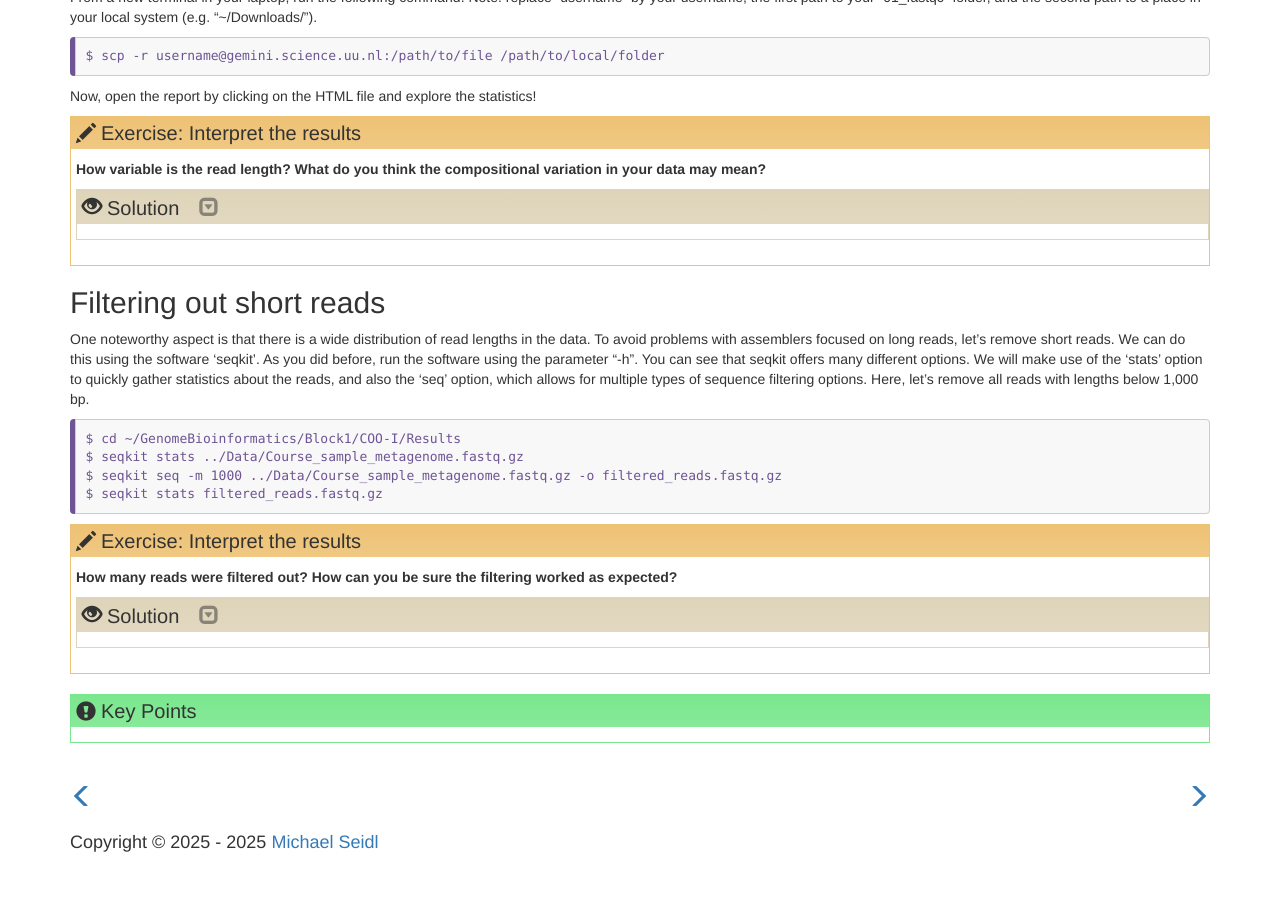
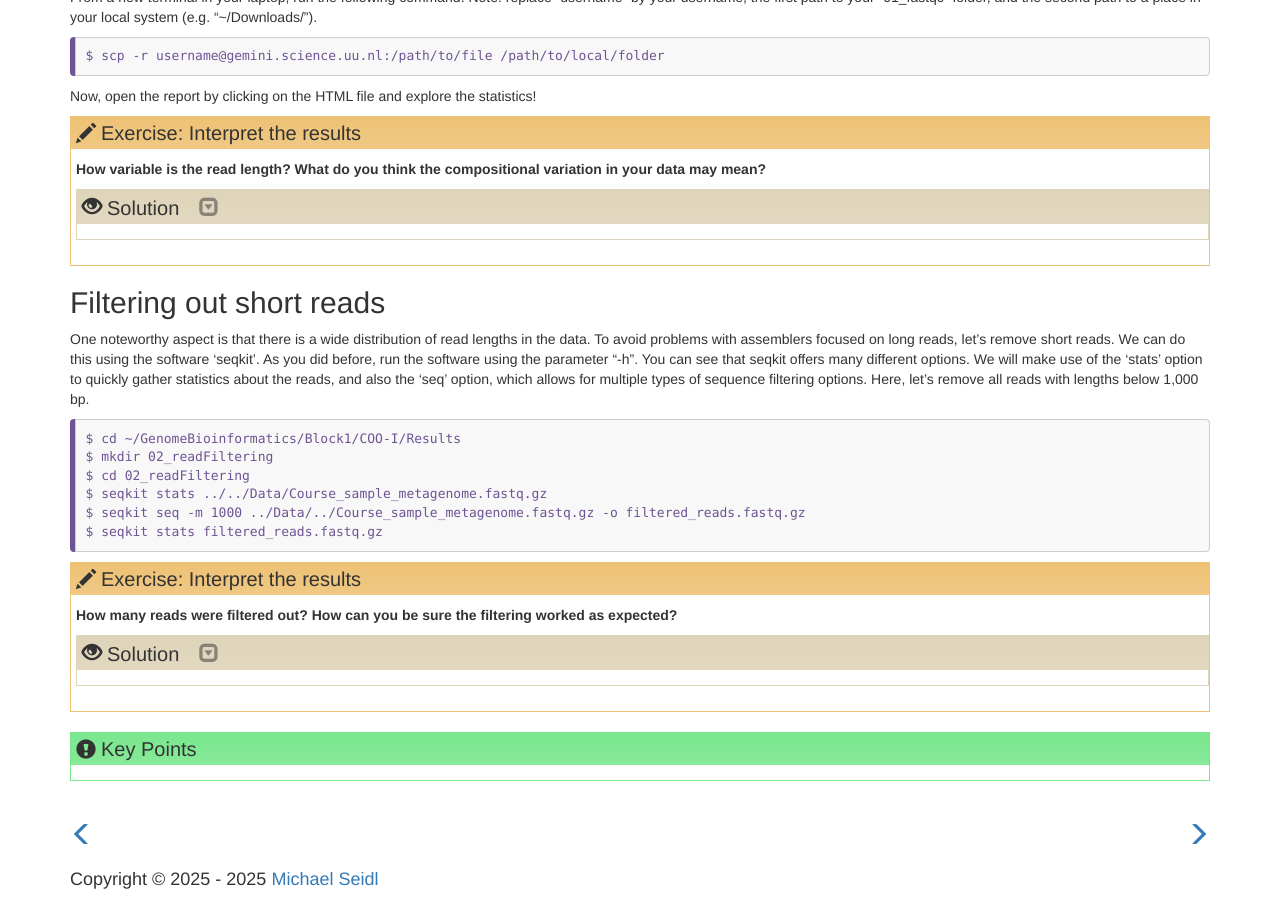
Before and after one commit to TeamMGE/GenomeBioinformaticsCourse, a Jekyll site: the page built from _episodes/12-COOI.md, in a window 1280 px wide and 900 px high, scrolled down 860 px. Built offline with Jekyll 4.4.1, drawn with Linux system fonts in a browser that asks for light colours; before the commit the page ends 1723 px from its top, so only the background shows below that.

Commit message:
Update 12-COOI.md

```diff
--- a/_episodes/12-COOI.md
+++ b/_episodes/12-COOI.md
@@ -81,8 +81,10 @@ types of sequence filtering options. Here, let's remove all reads with lengths b
 
 ~~~
 $ cd ~/GenomeBioinformatics/Block1/COO-I/Results
-$ seqkit stats ../Data/Course_sample_metagenome.fastq.gz
-$ seqkit seq -m 1000 ../Data/Course_sample_metagenome.fastq.gz -o filtered_reads.fastq.gz
+$ mkdir 02_readFiltering
+$ cd 02_readFiltering
+$ seqkit stats ../../Data/Course_sample_metagenome.fastq.gz
+$ seqkit seq -m 1000 ../Data/../Course_sample_metagenome.fastq.gz -o filtered_reads.fastq.gz
 $ seqkit stats filtered_reads.fastq.gz
 ~~~
 {: .bash}
```
